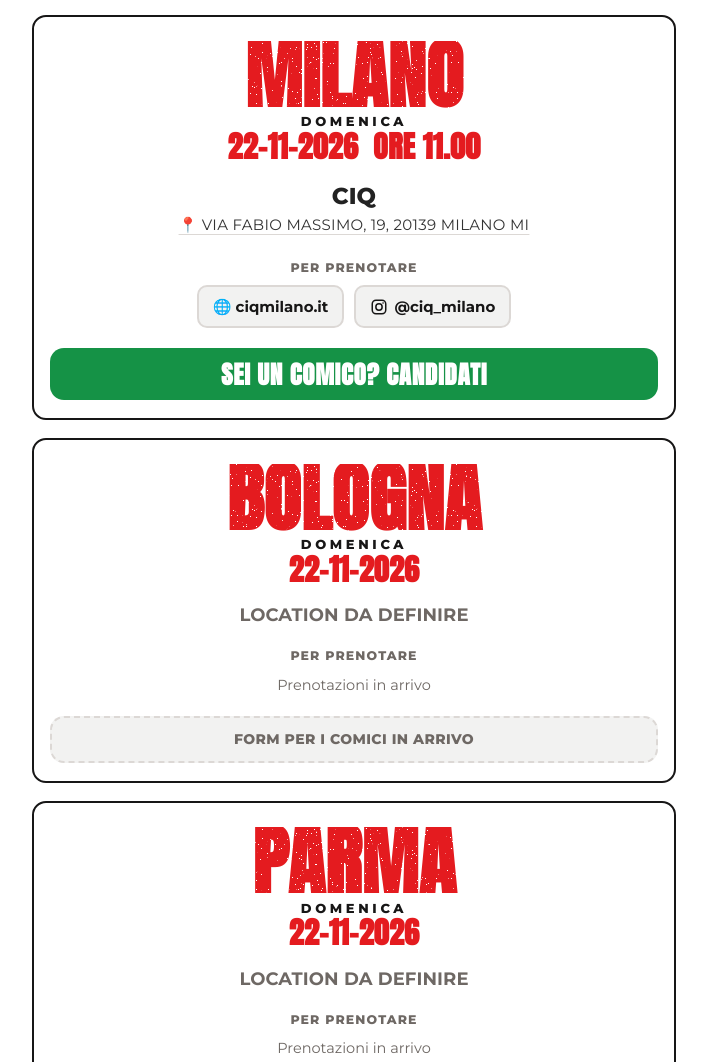
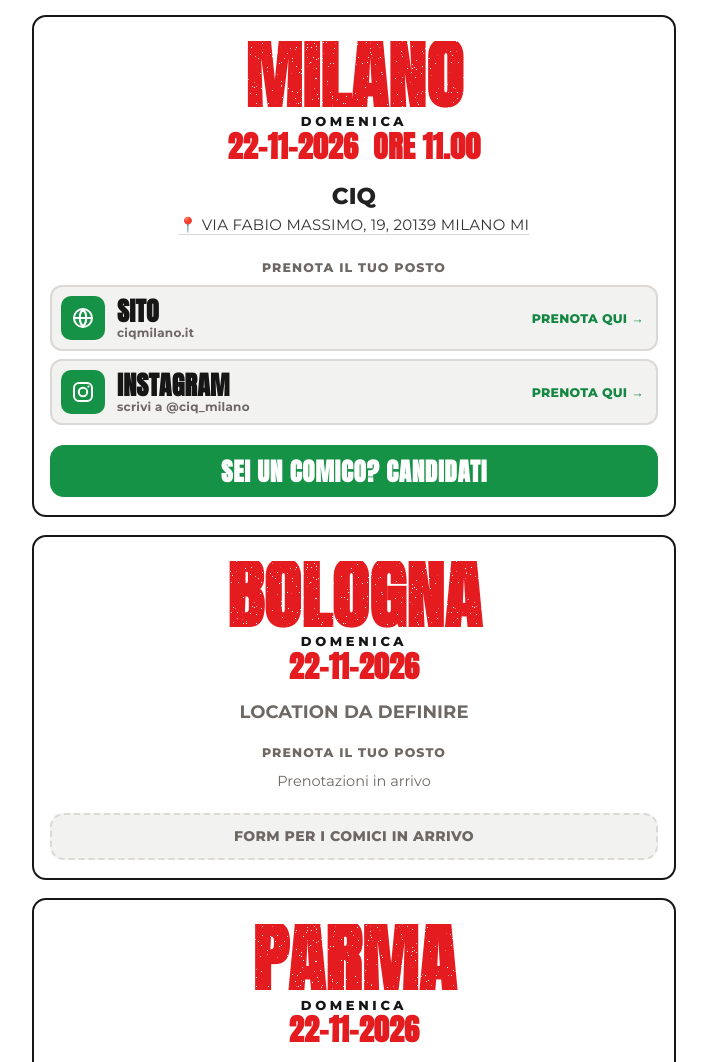
Before and after one commit to morettimarco/comedian-per-gaza, a plain HTML site: page citta.html in a window 1280 px wide. Shown: the part 815-1877 px from the top of the page, without its empty margins (286-993 px from the left). Drawn offline with Linux system fonts and the light colour scheme; no server answers.

Commit message:
Pagina città: ogni contatto è una riga "Prenota qui" (#7)
Instagram, sito, mail e telefono della colonna "Contatti Prenotazione"
diventano righe "Prenota il tuo posto" come Eventbrite e i moduli Google,
ognuna con la sua icona, invece di semplici etichette.


Claude-Session: https://claude.ai/code/session_014WykREfgZ9djKp77akGAcF

Co-authored-by: Marco Moretti <morettimarco@users.noreply.github.com>
Co-authored-by: Claude Opus 5.5 <noreply@anthropic.com>

```diff
--- a/citta.html
+++ b/citta.html
@@ -416,35 +416,49 @@
     return { quando: d, ora: m[4] ? (+m[4]) + '.' + m[5] : '' };
   }
 
-  /** Contatto libero dal foglio -> link adatto (sito, mail, telefono, Instagram). */
-  function contatto(s) {
+  var SVG_APRI = '<svg viewBox="0 0 24 24" aria-hidden="true" fill="none" stroke="currentColor" stroke-width="2" stroke-linecap="round" stroke-linejoin="round">';
+  var BIGLIETTO_SVG = SVG_APRI +
+    '<path d="M3 8a2 2 0 0 0 2-2h14a2 2 0 0 0 2 2v2a2 2 0 0 0 0 4v2a2 2 0 0 0-2 2H5a2 2 0 0 0-2-2v-2a2 2 0 0 0 0-4z"/>' +
+    '<path d="M14 6v12" stroke-dasharray="2 2"/></svg>';
+  var SITO_SVG = SVG_APRI + '<circle cx="12" cy="12" r="9"/><path d="M3 12h18M12 3a14 14 0 0 1 0 18M12 3a14 14 0 0 0 0 18"/></svg>';
+  var MAIL_SVG = SVG_APRI + '<rect x="3" y="5" width="18" height="14" rx="2"/><path d="m3 7 9 6 9-6"/></svg>';
+  var TEL_SVG = SVG_APRI + '<path d="M5 3h3l2 5-2.5 1.5a11 11 0 0 0 7 7L16 14l5 2v3a2 2 0 0 1-2 2A16 16 0 0 1 3 5a2 2 0 0 1 2-2z"/></svg>';
+
+  // link che portano a un modulo di prenotazione vero e proprio
+  var PRENOTAZIONE = /eventbrite\.|docs\.google\.com\/forms|forms\.gle\//i;
+
+  /**
+   * Una riga della colonna "Contatti Prenotazione" -> riga "Prenota qui"
+   * { url, icona, titolo, sotto, fascia } oppure null se non c'e' niente da cliccare.
+   * Il link viene trovato anche dopo un'etichetta ("Prenotazioni: https://...").
+   */
+  function rigaDa(s) {
     s = s.trim();
-    // un link ovunque nella riga, anche dopo un'etichetta ("Prenotazioni: https://...")
     var m = s.match(/(https?:\/\/|www\.)\S+/i);
     var u = m ? soloHttp(m[0].replace(/[).,;]+$/, '')) : '';
+    if (u && PRENOTAZIONE.test(u)) {
+      // biglietti: il testo intorno al link e' la fascia ("11-12 con X")
+      var testo = (s.slice(0, m.index) + ' ' + s.slice(m.index + m[0].length))
+        .replace(/\s+/g, ' ').replace(/^[\s:–—-]+|[\s:–—-]+$/g, '');
+      var p = leggiFascia(testo);
+      var dove = /eventbrite\./i.test(u) ? 'su Eventbrite' : 'con il modulo online';
+      return { url: u, icona: BIGLIETTO_SVG, titolo: p.ora || 'Ingresso', sotto: p.resto || dove,
+               fascia: !!p.ora, aria: 'Prenota ' + (p.ora ? 'la fascia ' + p.ora + ' ' : '') + dove };
+    }
+    var ig = u ? u.match(/^https?:\/\/(?:www\.)?instagram\.com\/([A-Za-z0-9._]{1,30})\/?(?:[?#].*)?$/i)
+               : s.match(/^@([A-Za-z0-9._]{1,30})$/);
+    if (ig) return { url: 'https://instagram.com/' + ig[1], icona: IG_SVG, titolo: 'Instagram',
+                     sotto: 'scrivi a @' + ig[1], aria: 'Prenota scrivendo su Instagram a @' + ig[1] };
     if (u) {
-      // profilo Instagram -> @nome con icona; altri siti -> solo il dominio
-      var ig = u.match(/^https?:\/\/(?:www\.)?instagram\.com\/([A-Za-z0-9._]{1,30})\/?(?:[?#].*)?$/i);
-      if (ig) return contattoIg(ig[1]);
-      return link(u, 'contatto', '🌐 ' + u.replace(/^https?:\/\/(www\.)?/i, '').split(/[\/?#]/)[0]);
+      var dominio = u.replace(/^https?:\/\/(www\.)?/i, '').split(/[\/?#]/)[0];
+      return { url: u, icona: SITO_SVG, titolo: 'Sito', sotto: dominio, aria: 'Prenota sul sito ' + dominio };
     }
-    if (/^[^\s@]+@[^\s@]+\.[^\s@]+$/.test(s)) return link('mailto:' + s, 'contatto', '✉ ' + s);
-    if (/^\+?[\d\s().-]{6,}$/.test(s)) return link('tel:' + s.replace(/[^\d+]/g, ''), 'contatto', '☎ ' + s);
-    if (/^@[A-Za-z0-9._]+$/.test(s)) return contattoIg(s.slice(1));
-    return el('span', 'contatto', s);
+    if (/^[^\s@]+@[^\s@]+\.[^\s@]+$/.test(s))
+      return { url: 'mailto:' + s, icona: MAIL_SVG, titolo: 'Mail', sotto: s, aria: 'Prenota via mail a ' + s };
+    if (/^\+?[\d\s().-]{6,}$/.test(s))
+      return { url: 'tel:' + s.replace(/[^\d+]/g, ''), icona: TEL_SVG, titolo: 'Telefono', sotto: s, aria: 'Prenota chiamando ' + s };
+    return null;
   }
-
-  function contattoIg(nome) {
-    var a = link('https://instagram.com/' + nome, 'contatto');
-    a.innerHTML = IG_SVG;
-    a.appendChild(document.createTextNode('@' + nome));
-    a.setAttribute('aria-label', 'Instagram @' + nome);
-    return a;
-  }
-
-  var BIGLIETTO_SVG = '<svg viewBox="0 0 24 24" aria-hidden="true" fill="none" stroke="currentColor" stroke-width="2" stroke-linejoin="round">' +
-    '<path d="M3 8a2 2 0 0 0 2-2h14a2 2 0 0 0 2 2v2a2 2 0 0 0 0 4v2a2 2 0 0 0-2 2H5a2 2 0 0 0-2-2v-2a2 2 0 0 0 0-4z"/>' +
-    '<path d="M14 6v12" stroke-dasharray="2 2"/></svg>';
   var MAX_APERTE = 3; // oltre, le fasce stanno in una tendina chiusa
 
   // Ordine delle città sulla pagina; una città nuova non in elenco va in fondo
@@ -458,37 +472,36 @@
     return { ora: h(+m[1], m[2]) + (m[3] ? '–' + h(+m[3], m[4]) : ''), resto: m[5] };
   }
 
-  function rigaFascia(f) {
-    var a = link(f.url, 'fascia-eb');
+  function rigaPrenota(r) {
+    var a = link(r.url, 'fascia-eb');
     var icona = el('span', 'icona');
-    icona.innerHTML = BIGLIETTO_SVG;
+    icona.innerHTML = r.icona;
     a.appendChild(icona);
 
-    var p = leggiFascia(f.testo);
-    var dove = /eventbrite\./i.test(f.url) ? 'su Eventbrite' : 'con il modulo online';
-    var ora = el('span', 'ora', p.ora || 'Ingresso');
-    ora.appendChild(el('small', null, p.resto || dove));
-    a.appendChild(ora);
+    var titolo = el('span', 'ora', r.titolo);
+    titolo.appendChild(el('small', null, r.sotto));
+    a.appendChild(titolo);
 
     a.appendChild(el('span', 'vai', 'Prenota qui →'));
-    a.setAttribute('aria-label', 'Prenota ' + (p.ora ? 'la fascia ' + p.ora + ' ' : '') + dove);
+    a.setAttribute('aria-label', r.aria);
     return a;
   }
 
-  function prenotazioni(fasce) {
+  function prenotazioni(righe) {
     var box = el('div', 'prenota');
     var lista = el('div', 'fasce');
-    fasce.forEach(function (f) { if (f.url) lista.appendChild(rigaFascia(f)); });
+    righe.forEach(function (r) { lista.appendChild(rigaPrenota(r)); });
 
-    if (fasce.length <= MAX_APERTE) {
+    if (righe.length <= MAX_APERTE) {
       box.appendChild(el('span', 'etichetta', 'Prenota il tuo posto'));
       box.appendChild(lista);
       return box;
     }
+    var tutteFasce = righe.every(function (r) { return r.fascia; });
     var det = el('details');
     var sum = el('summary');
     sum.appendChild(el('span', null, 'Prenota'));
-    sum.appendChild(el('span', 'quante', fasce.length + ' fasce orarie'));
+    sum.appendChild(el('span', 'quante', righe.length + (tutteFasce ? ' fasce orarie' : ' modi')));
     sum.appendChild(el('span', 'freccia', '▾'));
     det.appendChild(sum);
     det.appendChild(lista);
@@ -537,30 +550,27 @@
     box.appendChild(dove);
 
     // prenotazioni: colonna "Contatti Prenotazione", una voce per riga.
-    // Le righe con un link Eventbrite o di un modulo Google diventano fasce
-    // prenotabili ("11-12 https://www.eventbrite.it/e/..."), il resto resta un contatto.
-    var PRENOTAZIONE = /eventbrite\.|docs\.google\.com\/forms|forms\.gle\//i;
+    // Ogni voce cliccabile (Eventbrite, modulo, Instagram, sito, mail, telefono)
+    // diventa una riga "Prenota qui"; se la colonna e' vuota uso sito e IG del locale.
     var voci = String(c.contatti || '').split(/\n|;|,(?=\s*[@+\dhw])/).map(function (x) { return x.trim(); }).filter(Boolean);
-    var fasce = [];
-    voci = voci.filter(function (v) {
-      var m = v.match(/(https?:\/\/|www\.)\S+/i);
-      if (!m || !PRENOTAZIONE.test(m[0])) return true;
-      fasce.push({ url: soloHttp(m[0]), testo: (v.slice(0, m.index) + ' ' + v.slice(m.index + m[0].length)).replace(/\s+/g, ' ').replace(/^[\s:–—-]+|[\s:–—-]+$/g, '') });
-      return false;
-    });
-    if (fasce.length) box.appendChild(prenotazioni(fasce));
-
-    if (!fasce.length && !voci.length) {
+    if (!voci.length) {
       if (soloHttp(c.sito)) voci.push(soloHttp(c.sito));
       if (handleIg(c.igLocale)) voci.push('@' + handleIg(c.igLocale));
     }
-    // senza Eventbrite resta il blocco di prima; con Eventbrite solo gli eventuali contatti extra
-    if (voci.length || !fasce.length) {
-      box.appendChild(el('span', 'etichetta', fasce.length ? 'Altri contatti' : 'Per prenotare'));
-      var pren = el('div', 'riga');
-      voci.forEach(function (v) { pren.appendChild(contatto(v)); });
-      if (!voci.length) pren.appendChild(el('span', 'vuoto', 'Prenotazioni in arrivo'));
-      box.appendChild(pren);
+    var righe = [], testi = [];
+    voci.forEach(function (v) { var r = rigaDa(v); if (r) righe.push(r); else testi.push(v); });
+
+    if (righe.length) box.appendChild(prenotazioni(righe));
+    else {
+      box.appendChild(el('span', 'etichetta', 'Prenota il tuo posto'));
+      if (!testi.length) box.appendChild(el('div', 'vuoto', 'Prenotazioni in arrivo'));
+    }
+    // testo libero senza link (es. "Ingresso libero"): resta come nota
+    if (testi.length) {
+      var note = el('div', 'riga');
+      if (righe.length) note.style.marginTop = '10px';
+      testi.forEach(function (t) { note.appendChild(el('span', 'contatto', t)); });
+      box.appendChild(note);
     }
 
     // organizzatore
```
